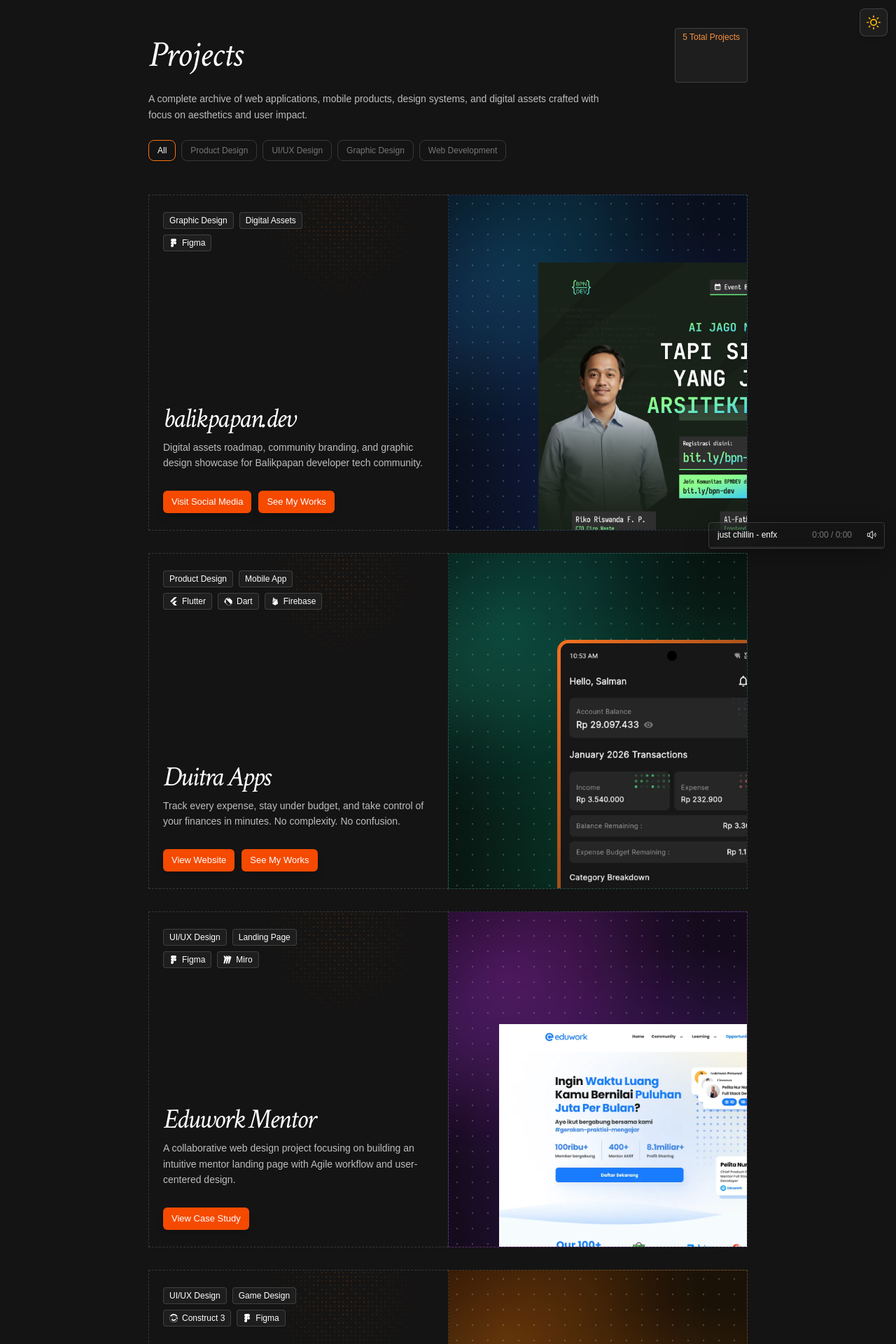
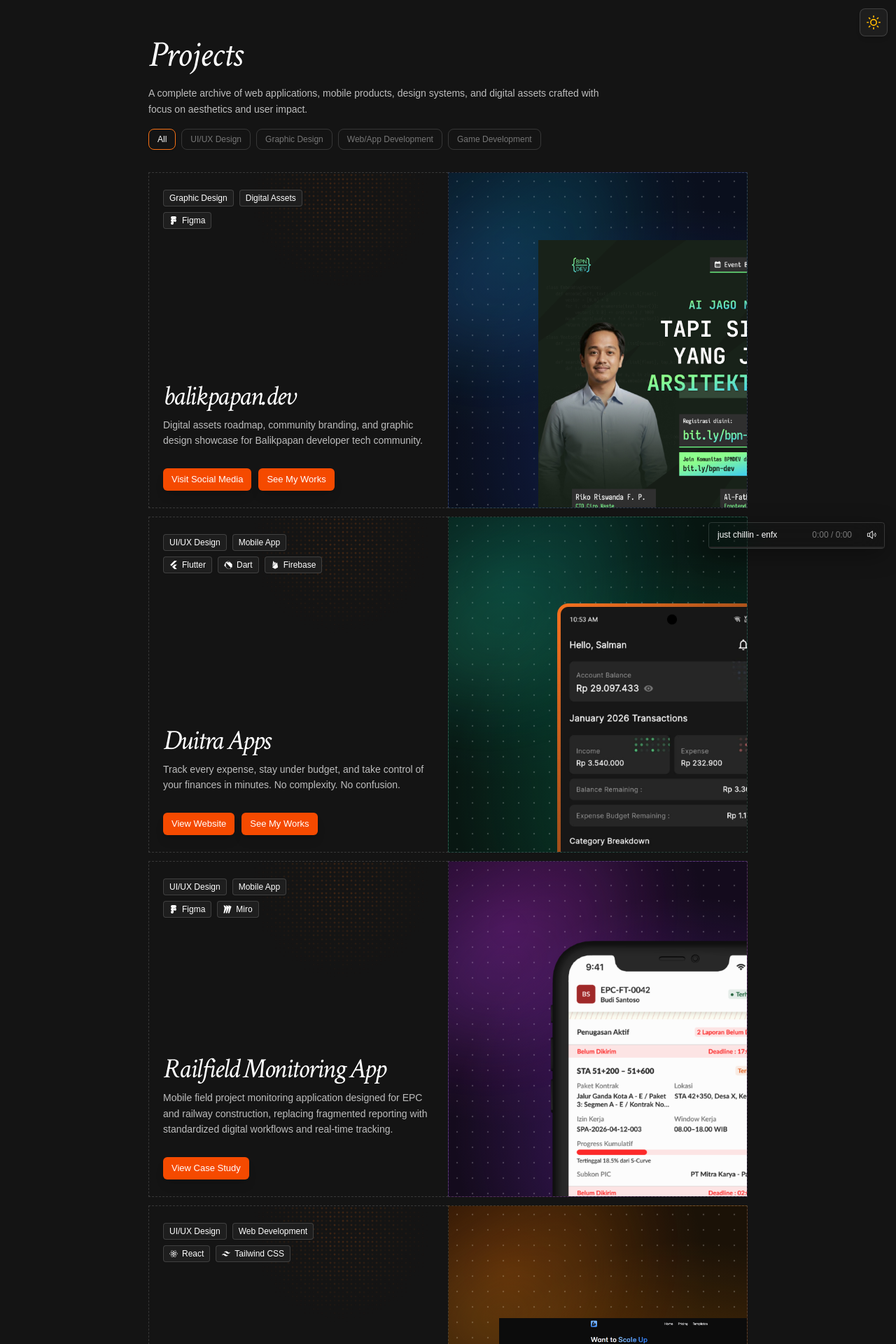
Before and after one commit to salman-setiawan/porto-2026, a React (Vite) app: page /projects in a window 1280 px wide. Shown: the top 1920 px of the page at 70% size. Built offline with nearby package versions, Linux system fonts and the light colour scheme; a web font is replaced by a local one.

Commit message:
add more projects

```diff
--- a/src/data/dataProject.js
+++ b/src/data/dataProject.js
@@ -13,10 +13,6 @@ export const DataProject = {
       name: 'All',
     },
     {
-      id: 'product',
-      name: 'Product Design',
-    },
-    {
       id: 'uix',
       name: 'UI/UX Design',
     },
@@ -26,7 +22,11 @@ export const DataProject = {
     },
     {
       id: 'dev',
-      name: 'Web Development',
+      name: 'Web/App Development',
+    },
+    {
+      id: 'game',
+      name: 'Game Development',
     },
   ],
   projects: [
@@ -64,7 +64,7 @@ export const DataProject = {
         id: 'Catat setiap pengeluaran, tetap di bawah anggaran, dan kontrol keuanganmu dalam menit. Tidak kompleks. Tidak bingung.',
       },
       tag: [
-        { en: 'Product Design', id: 'Desain Produk' },
+        { en: 'UI/UX Design', id: 'Desain UI/UX' },
         { en: 'Mobile App', id: 'Aplikasi Mobile' },
       ],
       stack: [
@@ -80,6 +80,53 @@ export const DataProject = {
     },
     {
       id: 3,
+      title: {
+        en: "Railfield Monitoring App",
+        id: "Aplikasi Monitoring Railfield",
+      },
+      desc: {
+        en: 'Mobile field project monitoring application designed for EPC and railway construction, replacing fragmented reporting with standardized digital workflows and real-time tracking.',
+        id: 'Aplikasi mobile pemantauan proyek lapangan untuk konstruksi rel dan EPC, menggantikan pelaporan manual dengan alur kerja digital terstandar dan pemantauan real-time.',
+      },
+      tag: [
+        { en: 'UI/UX Design', id: 'Desain UI/UX' },
+        { en: 'Mobile App', id: 'Aplikasi Mobile' },
+      ],
+      stack: [
+        { en: 'Figma', id: 'Figma' },
+        { en: 'Miro', id: 'Miro' },
+      ],
+      cta: [
+        { en: 'View Case Study', id: 'Lihat Studi Kasus', link: '/project/railfield' },
+      ],
+      media: '/projects/railfield-app/main.png',
+    },
+    {
+      id: 4,
+      title: {
+        en: "Aevenic Agency",
+        id: "Aevenic Agency",
+      },
+      desc: {
+        en: "a small project that i have for help build a fast and clear website that attracts customers and grow the business.",
+        id: 'sebuah proyek kecil yang saya lakukan untuk membantu membuat situs web yang cepat dan jelas yang menarik pelanggan dan meningkatkan bisnis.'
+      },
+      tag: [
+        { en: 'UI/UX Design', id: 'Desain UI/UX' },
+        { en: 'Web Development', id: 'Pengembangan Web' },
+      ],
+      stack: [
+        { en: 'React', id: 'React' },
+        { en: 'Tailwind CSS', id: 'Tailwind CSS' },
+      ],
+      cta: [
+        { en: 'See Website', id: 'Lihat Situs Web', link: 'https://aevenic.netlify.app' },
+      ],
+      media: '/projects/aevenic/aevenic.png',
+      imageFit: 'contain',
+    },
+    {
+      id: 5,
       title: {
         en: "Eduwork Mentor",
         id: "Eduwork Mentor",
@@ -103,7 +150,7 @@ export const DataProject = {
       imageFit: 'contain',
     },
     {
-      id: 4,
+      id: 6,
       title: {
         en: "Another Day in the Island",
         id: "Another Day in the Island",
@@ -126,29 +173,5 @@ export const DataProject = {
       media: '/projects/another-island/gallery/screen1.webp',
       imageFit: 'contain',
     },
-    {
-      id: 5,
-      title: {
-        en: "Railfield Monitoring App",
-        id: "Aplikasi Monitoring Railfield",
-      },
-      desc: {
-        en: 'Mobile field project monitoring application designed for EPC and railway construction, replacing fragmented reporting with standardized digital workflows and real-time tracking.',
-        id: 'Aplikasi mobile pemantauan proyek lapangan untuk konstruksi rel dan EPC, menggantikan pelaporan manual dengan alur kerja digital terstandar dan pemantauan real-time.',
-      },
-      tag: [
-        { en: 'UI/UX Design', id: 'Desain UI/UX' },
-        { en: 'Mobile App', id: 'Aplikasi Mobile' },
-      ],
-      stack: [
-        { en: 'Figma', id: 'Figma' },
-        { en: 'Miro', id: 'Miro' },
-      ],
-      cta: [
-        { en: 'View Case Study', id: 'Lihat Studi Kasus', link: '/project/railfield' },
-      ],
-      media: '/projects/railfield-app/gallery/dashboard.png',
-      imageFit: 'contain',
-    },
   ],
 }
--- a/src/pages/Projects.jsx
+++ b/src/pages/Projects.jsx
@@ -24,17 +24,17 @@ const Projects = () => {
       const stacks = (project.stack || []).map((s) => (typeof s === 'string' ? s : s.en || s.id || '')).join(' ').toLowerCase()
       const combined = `${tags} ${stacks}`
 
-      if (activeTagId === 'product') {
-        return combined.includes('product')
-      }
       if (activeTagId === 'uix') {
-        return combined.includes('ui/ux') || combined.includes('ui') || combined.includes('ux') || combined.includes('game design')
+        return combined.includes('ui/ux') || combined.includes('ui') || combined.includes('ux')
       }
       if (activeTagId === 'graphic') {
         return combined.includes('graphic') || combined.includes('digital assets')
       }
       if (activeTagId === 'dev') {
         return combined.includes('development') || combined.includes('web') || combined.includes('react') || combined.includes('javascript') || combined.includes('flutter') || combined.includes('dart')
+      }
+      if (activeTagId === 'game') {
+        return combined.includes('construct')
       }
 
       return true
@@ -49,18 +49,13 @@ const Projects = () => {
   return (
     <div className="min-h-screen bg-app-primary text-app-primary font-sans transition-colors duration-300 relative selection:bg-orange-500/30 selection:text-orange-400 pb-24">
       {/* ── Main Content Container ── */}
-      <main className="max-w-[920px] mx-auto px-4 md:px-8 pt-10 space-y-12">
+      <main className="max-w-[920px] mx-auto px-4 md:px-8 pt-10 space-y-8">
         {/* Header Section */}
-        <div className="space-y-4">
-          <div className="space-y-3">
-            <div className='flex justify-between'>
-              <h1 className="text-[52px] font-crimson italic tracking-tight text-app-primary">
-                {DataProject.title?.en || 'All Featured Projects'}
-              </h1>
-              <div className="text-xs px-2.5 py-1 rounded bg-app-surface border border-app-subtle text-app-accent self-start sm:self-auto">
-                {ALL_PROJECTS.length} Total Projects
-              </div>
-            </div>
+        <div className="space-y-2">
+          <div>
+            <h1 className="text-[52px] font-crimson italic tracking-tight text-app-primary">
+              {DataProject.title?.en || 'All Featured Projects'}
+            </h1>
             <p className="text-sm text-app-secondary mt-1 max-w-2xl leading-relaxed">
               {DataProject.desc?.en || 'A complete archive of web applications, mobile products, design systems, and digital assets crafted with focus on aesthetics and user impact.'}
             </p>
@@ -85,7 +80,7 @@ const Projects = () => {
         </div>
 
         {/* ── Projects Feed ── */}
-        <section className="space-y-8">
+        <section className="space-y-3">
           {filteredProjects.length === 0 ? (
             <div className="py-20 text-center border border-dashed border-app-subtle rounded-2xl bg-app-surface/20">
               <p className="text-sm text-app-muted">No projects found for filter &ldquo;{TAG_FILTERS.find((t) => t.id === activeTagId)?.name}&rdquo;.</p>
```
Also changed, not shown: public/projects/aevenic/aevenic.png (added), public/projects/railfield-app/main.png (added).
